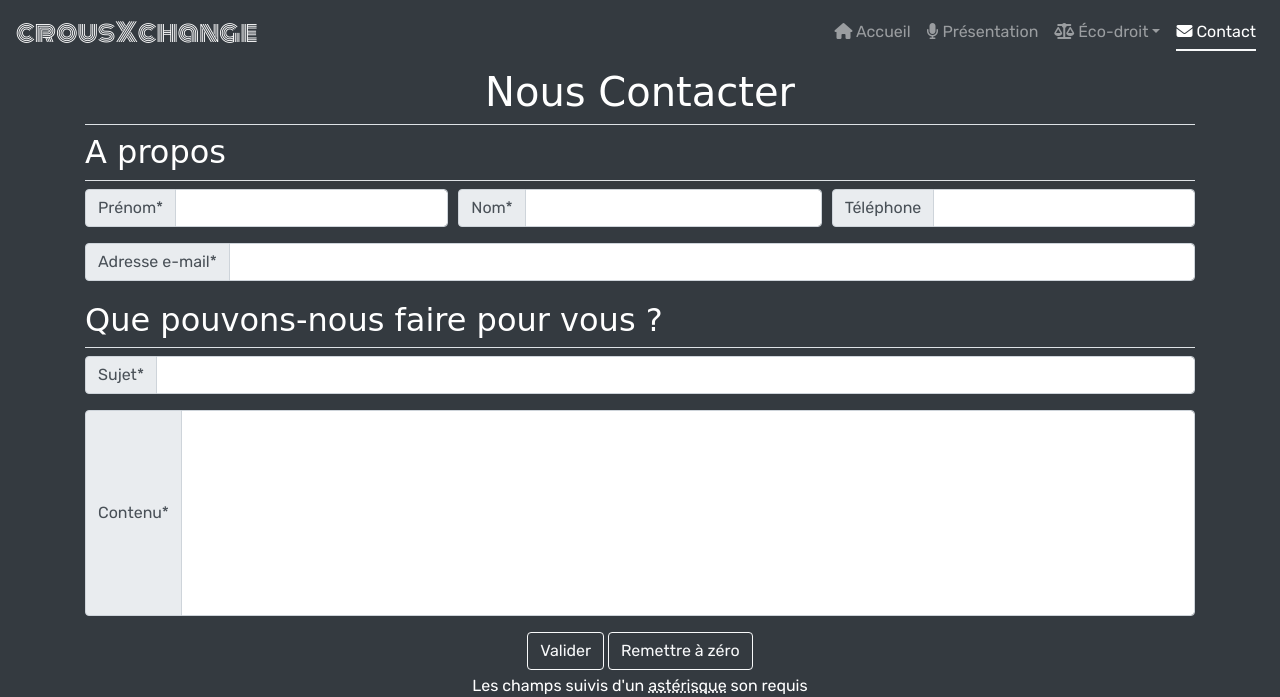
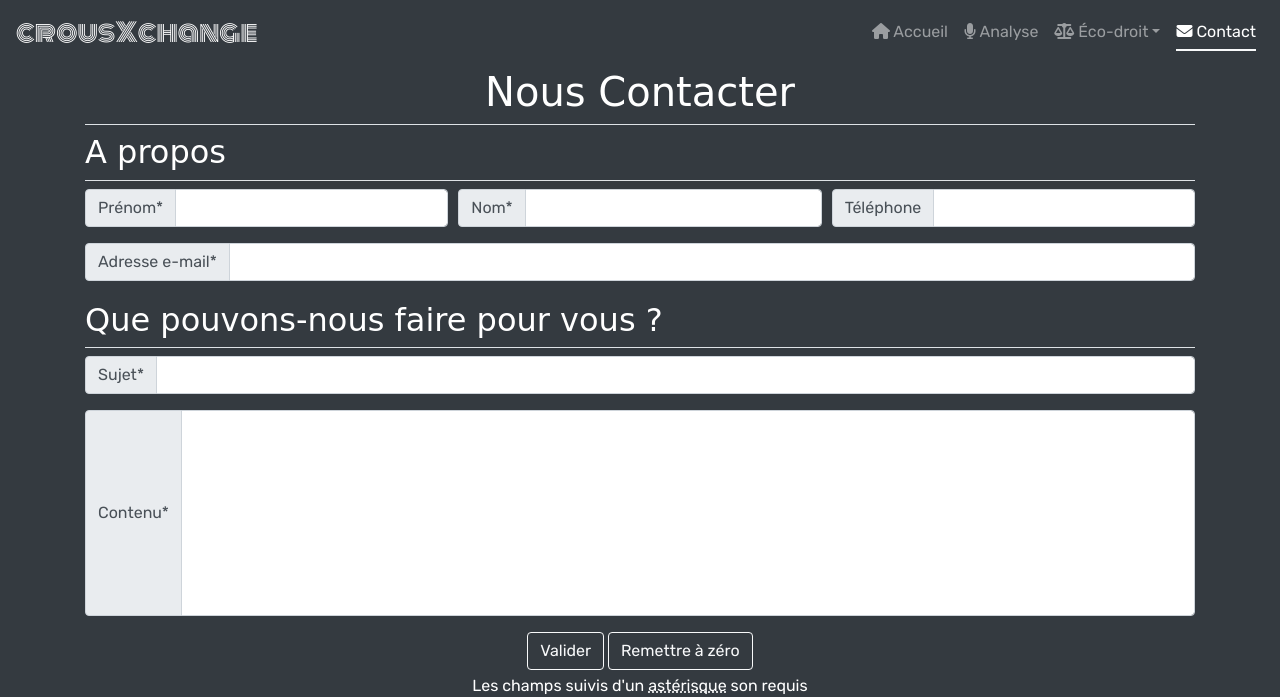
Before and after one commit to Notavone/PTUTS1, a PHP site: page /pages/contact.php in a window 1280 px wide. Shown: the top 697 px of the page. Run offline with PHP 8.4, Linux system fonts and the light colour scheme; some libraries are stand-ins or nearby versions; some web fonts are replaced.

Commit message:
maj nom de la page

```diff
--- a/includes/navbar.php
+++ b/includes/navbar.php
@@ -10,8 +10,8 @@
             <li class="nav-item"><a class="nav-link <?php if ($page == 'accueil') echo "active" ?>"
                                     href="/"><span><span class="fa fa-home"></span> Accueil</span></a>
             </li>
-            <li class="nav-item"><a class="nav-link <?php if ($page == 'presentation') echo "active" ?>"
-                                    href="/pages/presentation.php"><span><span class="fa fa-microphone"></span> Présentation</span></a>
+            <li class="nav-item"><a class="nav-link <?php if ($page == 'analyse') echo "active" ?>"
+                                    href="/pages/analyse.php"><span><span class="fa fa-microphone"></span> Analyse</span></a>
             </li>
 
             <li class="nav-item dropdown">
--- a/pages/presentation.php
+++ b/pages/analyse.php
@@ -1,5 +1,5 @@
 <?php
-$page = "presentation";
+$page = "analyse";
 ?>
 <!DOCTYPE html>
 <html lang="fr">
```
